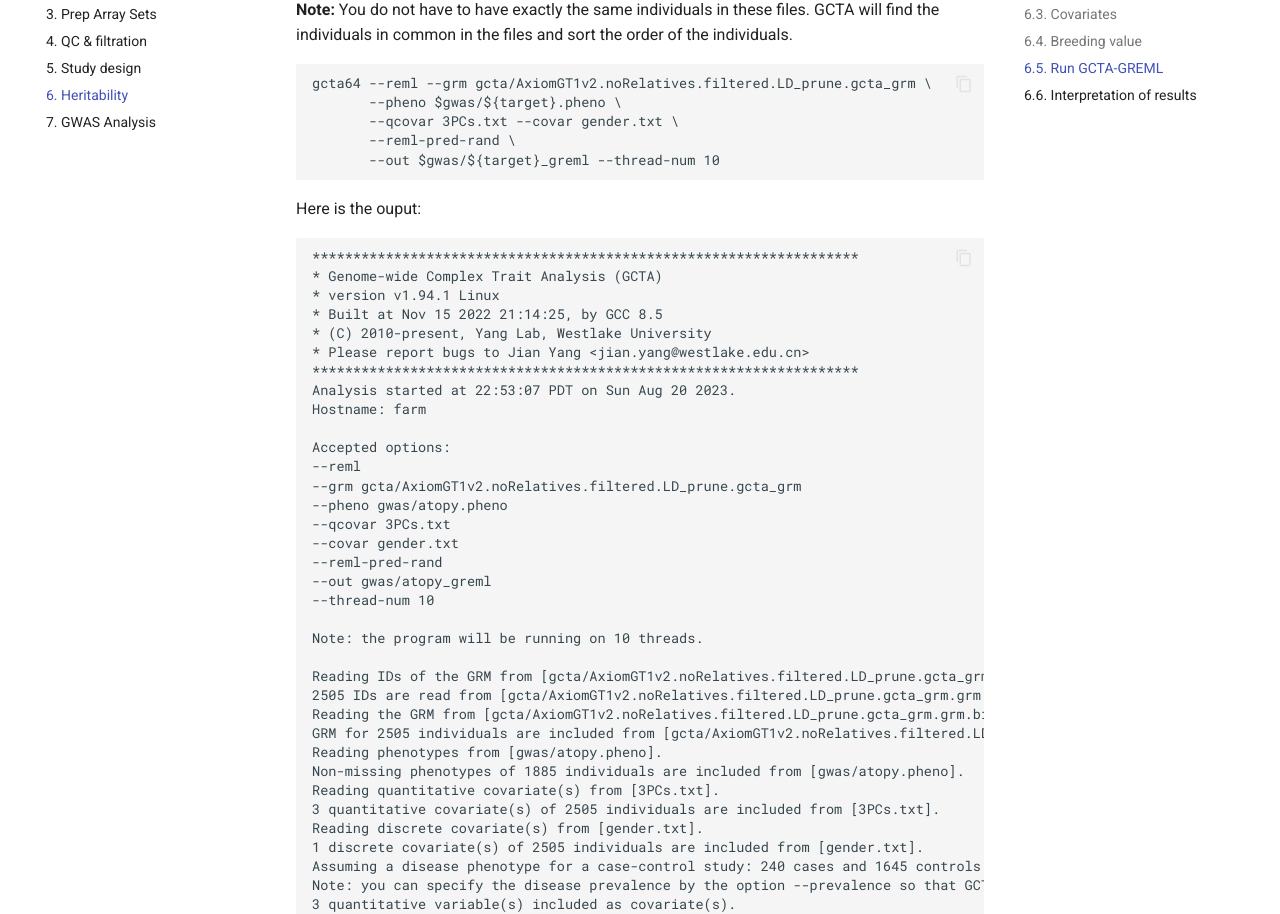
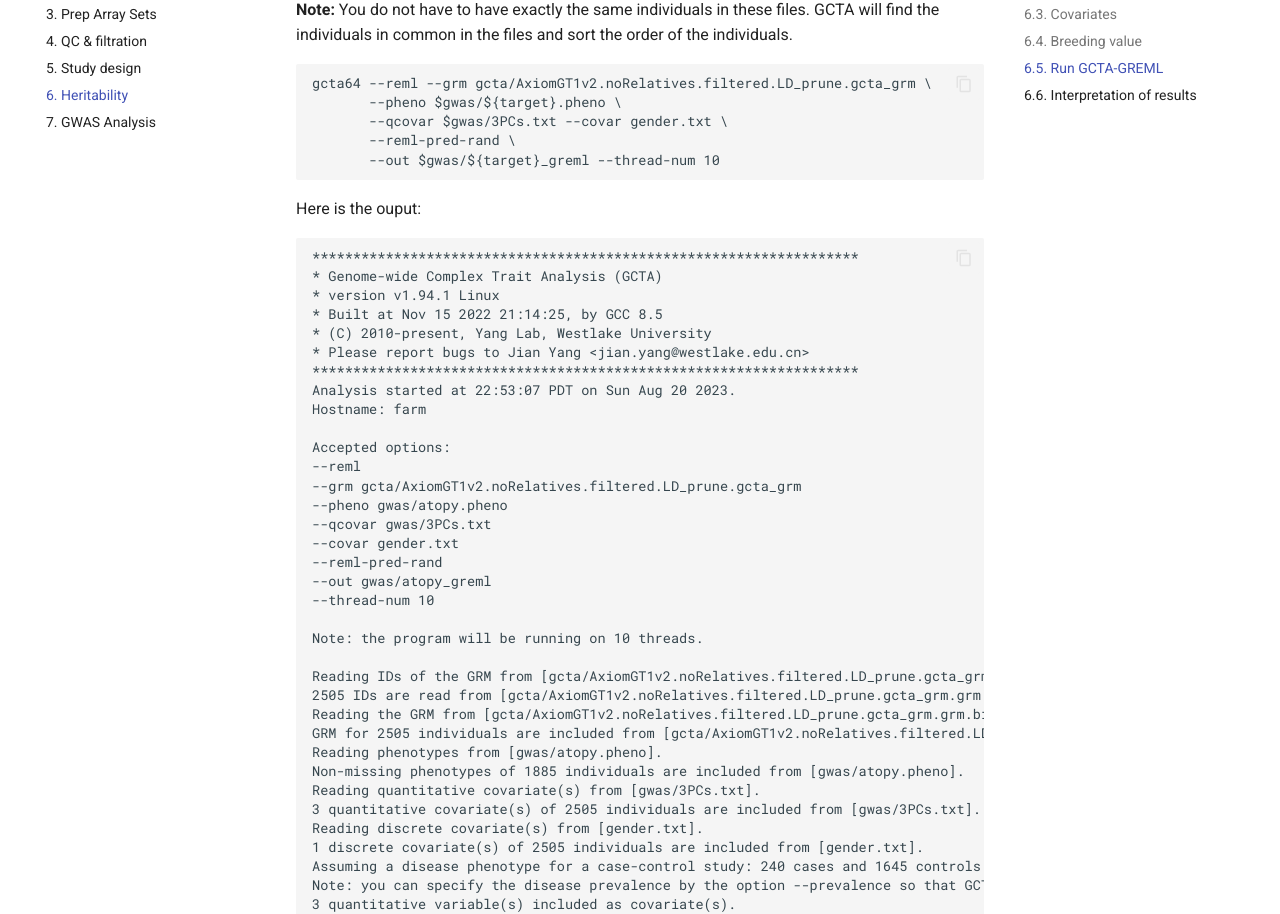
Before and after one commit to morrisanimalfoundation/grGWAS, an MkDocs documentation site: the page built from docs/6.heritability.md, in a window 1280 px wide and 1400 px high, scrolled down 1826 px. Shown: the part 148-1062 px from the top of the window. Built offline with MkDocs 1.6.1 and Material for MkDocs 9.7.7, drawn with Linux system fonts in a browser that asks for light colours; comment, search, counter and statistics services are not loaded; some of the changed text lies outside the part shown.

Commit message:
Update 6.heritability.md

````diff
--- a/docs/6.heritability.md
+++ b/docs/6.heritability.md
@@ -40,7 +40,7 @@ We can adjust for quantitative and discrete covariates. Previous PCA analysis sh
 We already have this information but we need to reformat to match the GCTA expectations:
 
 ```
-tail -n+2 inspect/AxiomGT1v2.noRelatives.filtered.LD_prune.pca.eigenvec | cut -f1-5 > 3PCs.txt
+tail -n+2 $gwas/AxiomGT1v2.noRelatives.filtered.LD_prune.${target}.pca.eigenvec | cut -f1-5 > $gwas/3PCs.txt
 cat gcta/AxiomGT1v2.noRelatives.filtered.LD_prune.gcta.fam | awk '{print $1,$2,$5}' > gender.txt
 ```
 
@@ -57,7 +57,7 @@ Now, we have all the pieces we need to run the analysis
 ```
 gcta64 --reml --grm gcta/AxiomGT1v2.noRelatives.filtered.LD_prune.gcta_grm \
        --pheno $gwas/${target}.pheno \
-       --qcovar 3PCs.txt --covar gender.txt \
+       --qcovar $gwas/3PCs.txt --covar gender.txt \
        --reml-pred-rand \
        --out $gwas/${target}_greml --thread-num 10
 ```
@@ -79,7 +79,7 @@ Accepted options:
 --reml
 --grm gcta/AxiomGT1v2.noRelatives.filtered.LD_prune.gcta_grm
 --pheno gwas/atopy.pheno
---qcovar 3PCs.txt
+--qcovar gwas/3PCs.txt
 --covar gender.txt
 --reml-pred-rand
 --out gwas/atopy_greml
@@ -93,8 +93,8 @@ Reading the GRM from [gcta/AxiomGT1v2.noRelatives.filtered.LD_prune.gcta_grm.grm
 GRM for 2505 individuals are included from [gcta/AxiomGT1v2.noRelatives.filtered.LD_prune.gcta_grm.grm.bin].
 Reading phenotypes from [gwas/atopy.pheno].
 Non-missing phenotypes of 1885 individuals are included from [gwas/atopy.pheno].
-Reading quantitative covariate(s) from [3PCs.txt].
-3 quantitative covariate(s) of 2505 individuals are included from [3PCs.txt].
+Reading quantitative covariate(s) from [gwas/3PCs.txt].
+3 quantitative covariate(s) of 2505 individuals are included from [gwas/3PCs.txt].
 Reading discrete covariate(s) from [gender.txt].
 1 discrete covariate(s) of 2505 individuals are included from [gender.txt].
 Assuming a disease phenotype for a case-control study: 240 cases and 1645 controls
````
